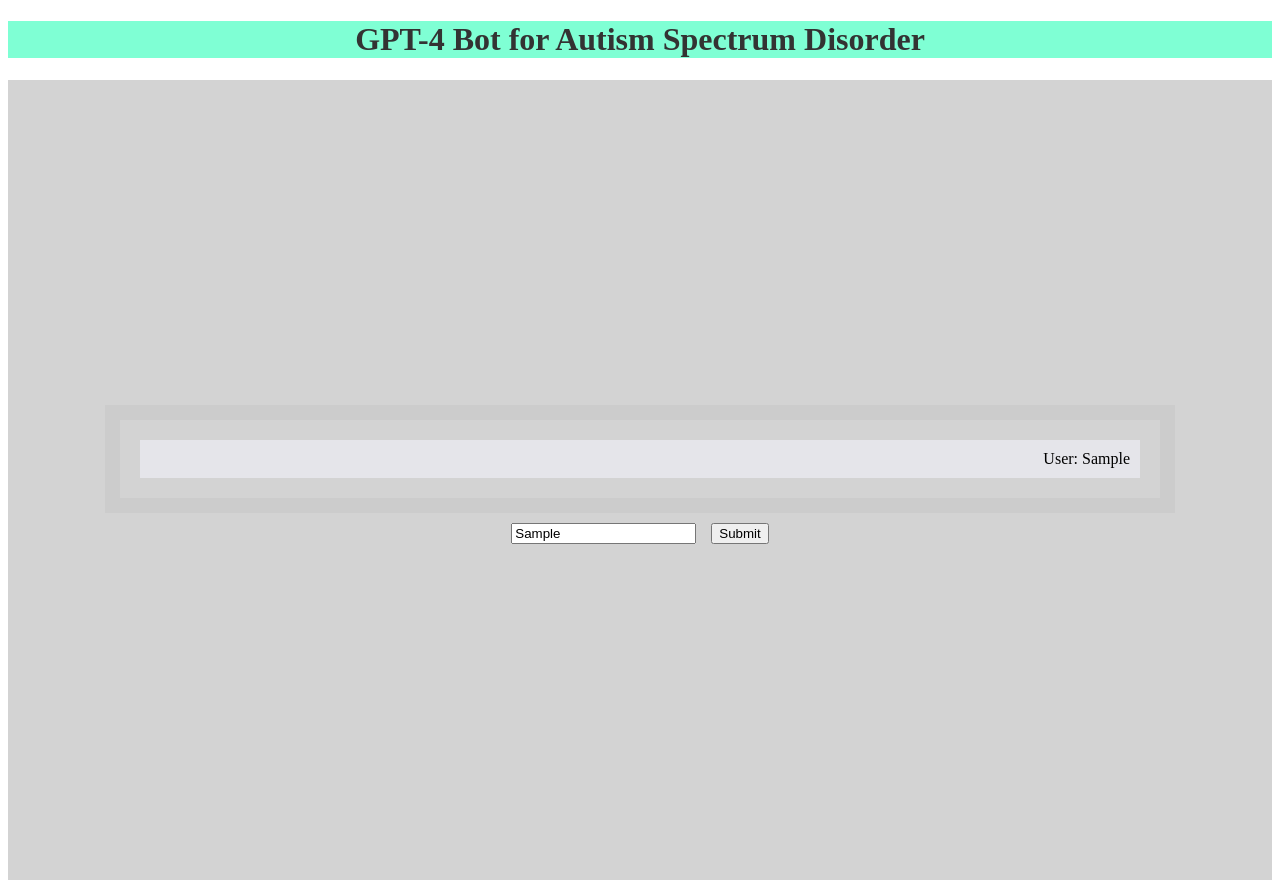
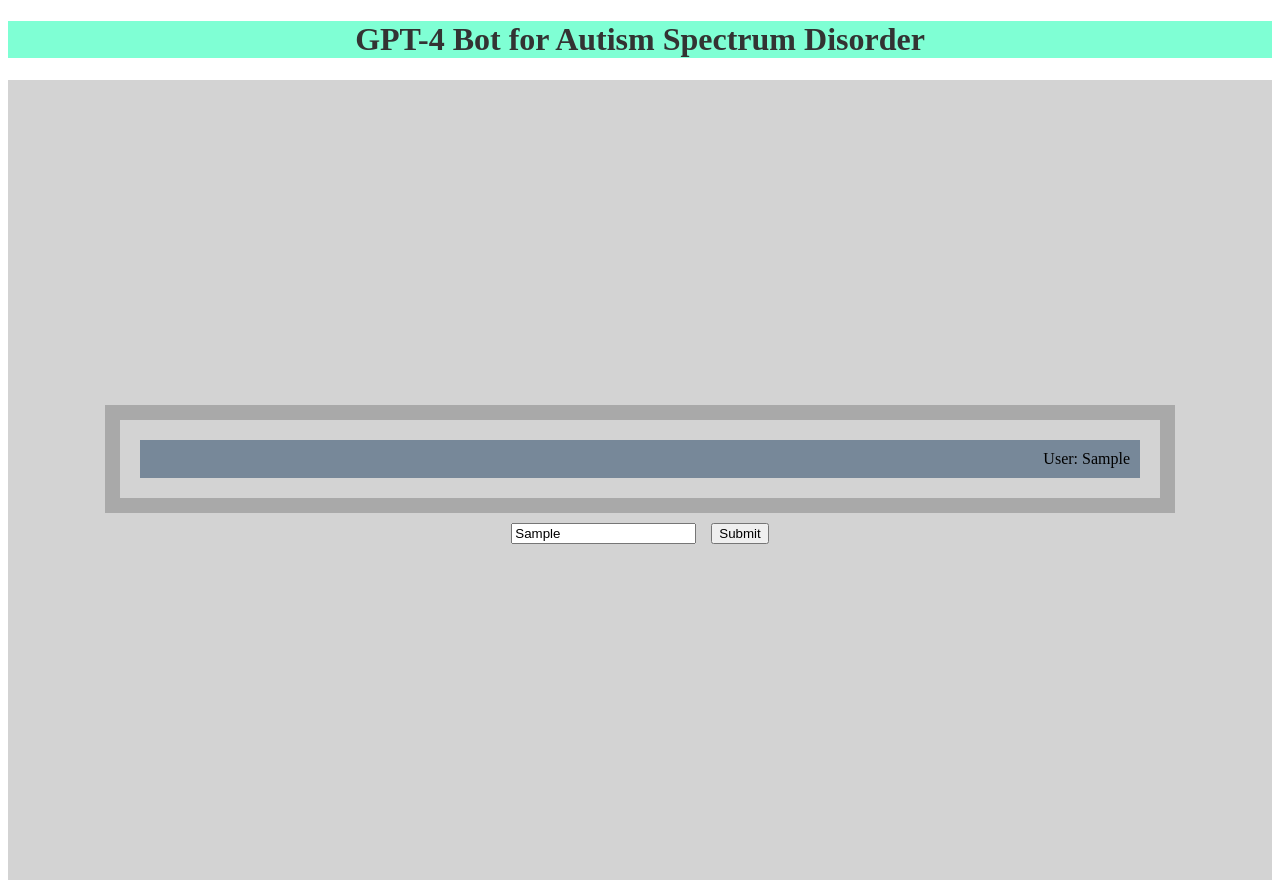
Before and after one commit to spencerau/298-WebEng-Code, a plain HTML site: page finalproject/public/index.html in a window 1280 px wide. Both pictures are taken after typing "Sample" into the empty fields and a click on the button "Submit". Drawn offline with Linux system fonts and the light colour scheme; no server answers.

Commit message:
Update styles.css
colors

```diff
--- a/finalproject/public/styles.css
+++ b/finalproject/public/styles.css
@@ -32,19 +32,19 @@
     width: min(1000px, 80%);
     height: max-content; /* Set a fixed height or use max-height for scrolling */
     overflow-y: auto; /* Enable vertical scrolling if content overflows */
-    border: 15px solid #ccc;
+    border: 15px solid darkgray;
     padding: 20px;
     background-color: lightgray;
 }
 
 .user {
-    background-color: #e5e5ea;
+    background-color: lightslategray;
     text-align: right;
 	padding: 10px;
 }
 
 .bot {
-    background-color: #f0f0f4;
+    background-color: lightgray;
     text-align: left;
 	padding: 10px;
 }
```
